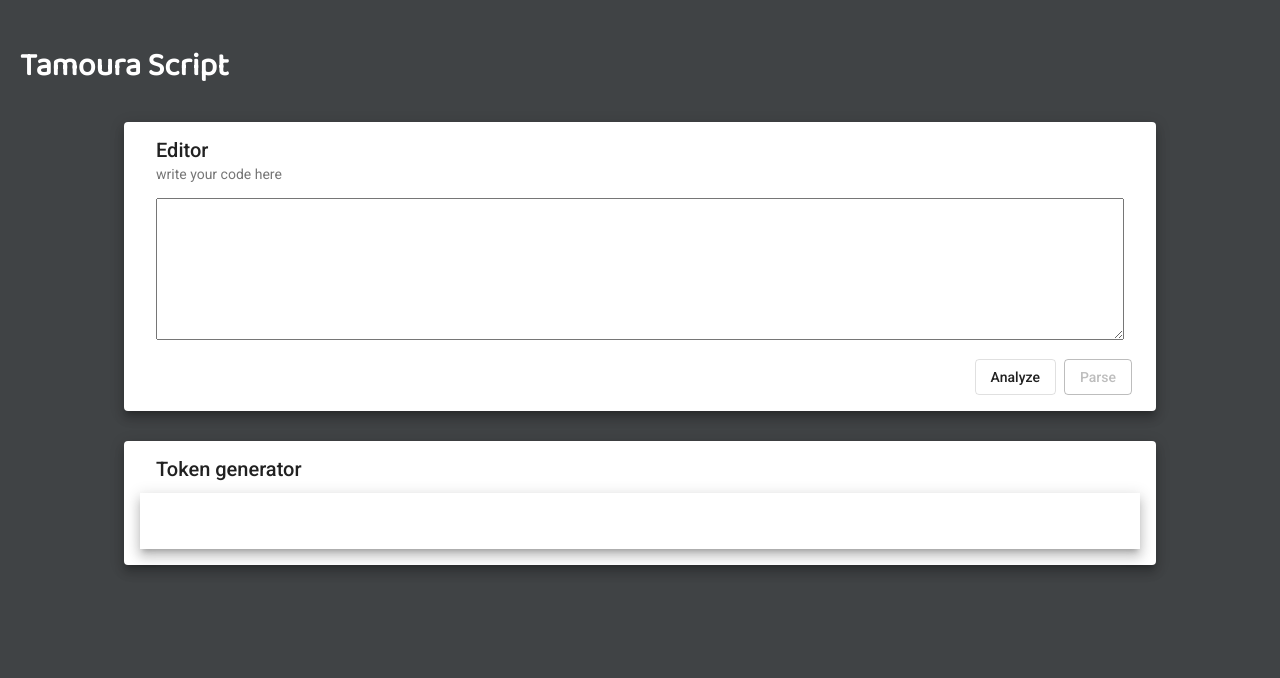
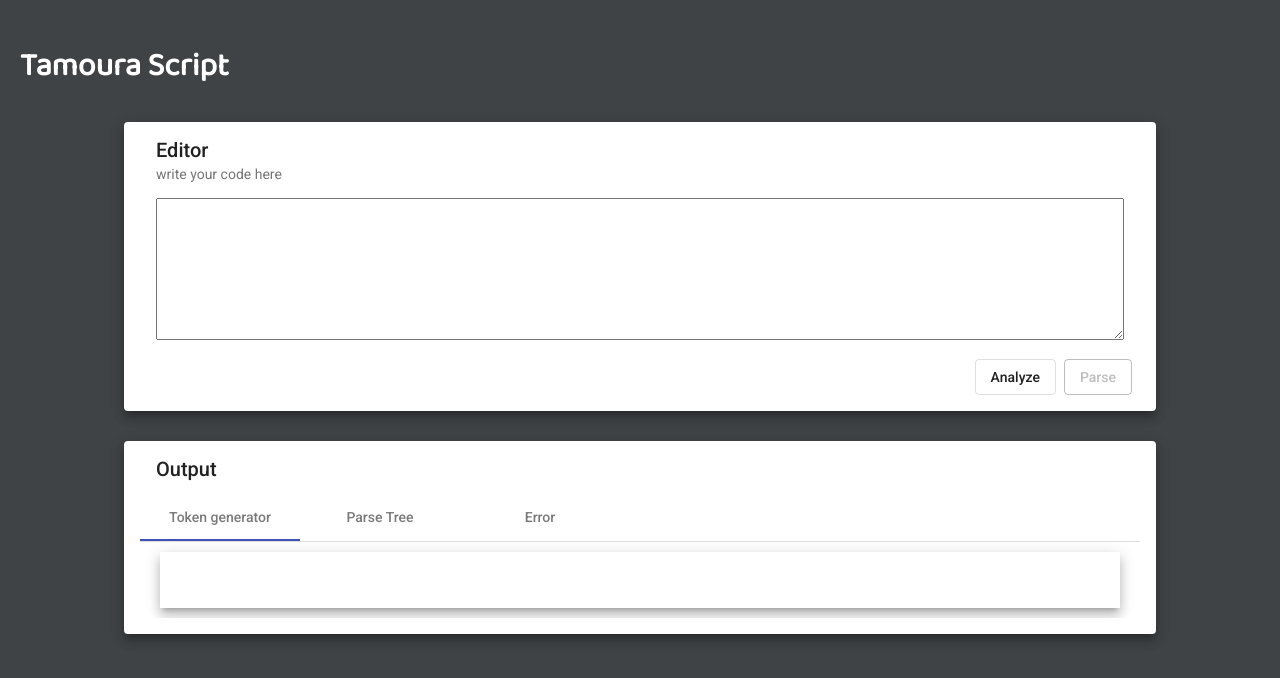
Before and after one commit to prograTammz/compiler, an Angular app: page / in a window 1280 px wide. Shown: the top 678 px of the page. Built offline with nearby package versions, Linux system fonts and the light colour scheme.

Commit message:
Added tabs to the output card

```diff
--- a/src/app/app.component.css
+++ b/src/app/app.component.css
@@ -20,5 +20,6 @@ textarea{
     margin-bottom: 0px;
 }
 table{
-    width: 100%;
+    width: 96%;
+    margin: 10px 2%;
 }
--- a/src/app/app.component.html
+++ b/src/app/app.component.html
@@ -24,10 +24,12 @@
 
 <mat-card class="mat-elevation-z8">
   <mat-card-header>
-    <mat-card-title>Token generator</mat-card-title>
+    <mat-card-title>Output</mat-card-title>
   </mat-card-header>
   <mat-card-content>
 
+    <mat-tab-group>
+      <mat-tab label="Token generator">
         <table mat-table [dataSource]="dataSource" class="mat-elevation-z8">
 
           <ng-container matColumnDef="number">
@@ -57,6 +59,14 @@
           <tr mat-row *matRowDef="let row; columns: displayedColumns;"></tr>
 
         </table>
-
+        </mat-tab>
+        <mat-tab label="Parse Tree">
+        </mat-tab>
+        <mat-tab >
+          <ng-template mat-tab-label>
+              <span matBadge="4" matBadgeOverlap="false">Error</span>
+          </ng-template>
+        </mat-tab>
+    </mat-tab-group>
   </mat-card-content>
 </mat-card>
```
Lines whose indentation alone changed are shown as unchanged.
